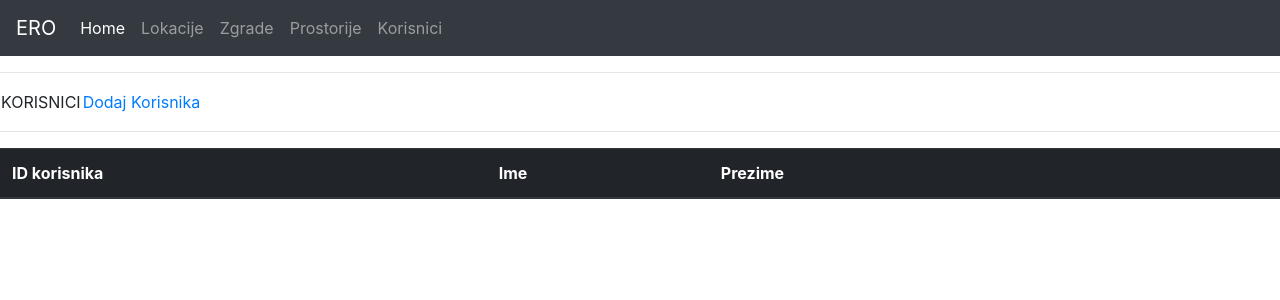
After one commit to pinky84/ero_projekt, a Django app: page /korisnici/ in a window 1280 px wide. The commit adds this page. Shown: the top 300 px of the page. Run offline with Django 3.2, Linux system fonts and the light colour scheme; data that the repository does not hold is empty; some libraries are stand-ins or nearby versions.

Commit message:
Korisnik all views

```diff
--- /dev/null
+++ b/eroapp/templates/korisnik/korisnik_list.html
@@ -0,0 +1,39 @@
+{% extends 'base.html' %}
+
+{% block content %}
+<hr>
+<p>
+  <table>
+    <tr>
+      <td>KORISNICI</td>
+      <td><a href="/korisnici/create/">Dodaj Korisnika</a></td>
+    </tr>
+  </table>
+</p>
+<hr>
+<table class="table">
+    <thead class="thead-dark">
+      <tr>
+        <!--- <th scope="col">#</th> -->
+        <th scope="col">ID korisnika</th>
+        <th scope="col">Ime </th>
+        <th scope="col">Prezime</th>
+        <th scope="col"></th>
+        <th scope="col"></th>
+
+      </tr>
+
+      {% for korisnik in korisnici %}
+        <tr>
+          <td><a href="/korisnici/{{ korisnik.pk }}/">{{ korisnik.id_korisnika }}</a></td>
+          <td>{{ korisnik.ime }}</td>
+          <td>{{ korisnik.prezime }}</td>
+          <td><a href="/korisnici/{{ korisnik.pk }}/update/">Update</a></td>
+          <td><a href="/korisnici/{{ korisnik.pk }}/delete/">Delete</a></td>
+        </tr>
+      {% endfor %}
+
+
+  </table>
+
+  {% endblock content %}
--- a/eroapp/templates/navbar.html
+++ b/eroapp/templates/navbar.html
@@ -17,6 +17,9 @@
         <li class="nav-item">
           <a class="nav-link" href="/prostorije/">Prostorije</a>
         </li>
+        <li class="nav-item">
+          <a class="nav-link" href="/korisnici/">Korisnici</a>
+        </li>
       </ul>
     </div>
   </nav>
--- a/eroapp/urls.py
+++ b/eroapp/urls.py
@@ -22,6 +22,12 @@ urlpatterns = [
     path('prostorije/<int:pk>/update/', views.prostorija_update),
     path('prostorije/<int:pk>/delete/', views.prostorija_delete),
     path('prostorije/create/', views.prostorija_create),
+#------------------------------------------------------------------------------
+    path('korisnici/', views.korisnik_list),
+    path('korisnici/<int:pk>/', views.korisnik_detail),
+    path('korisnici/create/', views.korisnik_create),
+    path('korisnici/<int:pk>/update/', views.korisnik_update),
+    path('korisnici/<int:pk>/delete/', views.korisnik_delete),
 
     #path('lokacije/', LokacijaListView.as_view(), name='lokacija_list_view'),
 ]
--- a/eroapp/views.py
+++ b/eroapp/views.py
@@ -142,3 +142,44 @@ def prostorija_delete(request, pk):
     return redirect("/prostorije")
 
 #---------------------------------------------------------------------------------------------
+
+def korisnik_list(request):
+    korisnici = Korisnik.objects.all()
+    context = {'korisnici': korisnici}
+    return render(request, 'korisnik/korisnik_list.html', context)
+
+def korisnik_detail(request, pk):
+    korisnik = Korisnik.objects.get(id=pk)
+    context = {'korisnik': korisnik}
+    return render(request, 'korisnik/korisnik_detail.html', context)
+
+def korisnik_create(request):
+    form = KorisnikForm()
+    if request.method == "POST":
+        form = KorisnikForm(request.POST)
+        if form.is_valid():
+            form.save()
+            return redirect("/korisnici")
+    context = {'form': form}
+    return render(request, 'korisnik/korisnik_create.html', context)
+
+def korisnik_update(request, pk):
+    korisnik = Korisnik.objects.get(id=pk)
+    form = KorisnikForm(instance=korisnik)
+    if request.method == "POST":
+        form = KorisnikForm(request.POST, instance=korisnik)
+        if form.is_valid():
+            form.save()
+            return redirect("/korisnici")
+    context = {
+        'form': form,
+        'korisnik': korisnik
+        }
+    return render(request, 'korisnik/korisnik_update.html', context)
+
+def korisnik_delete(request, pk):
+    korisnik = Korisnik.objects.get(id=pk)
+    korisnik.delete()
+    return redirect("/korisnici")
+
+#------------------------------------------------------------------------------------------
```
Also changed, not shown: eroapp/forms.py (+7 -0 lines), eroapp/templates/korisnik/korisnik_create.html (added, +18 -0 lines), eroapp/templates/korisnik/korisnik_detail.html (added, +10 -0 lines), eroapp/templates/korisnik/korisnik_update.html (added, +18 -0 lines), eroapp/templates/korisnik/korisnik_delete.html (added).
